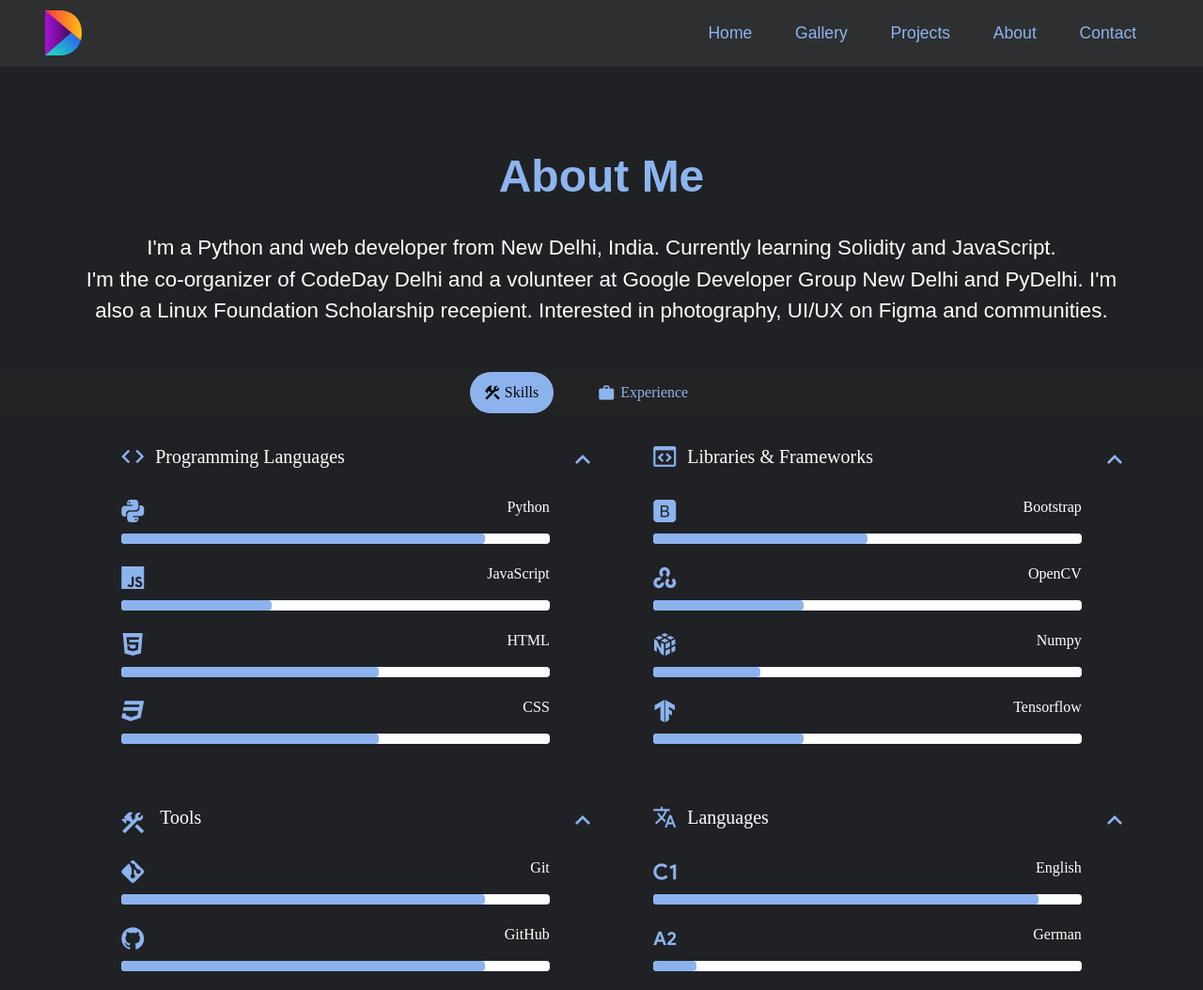
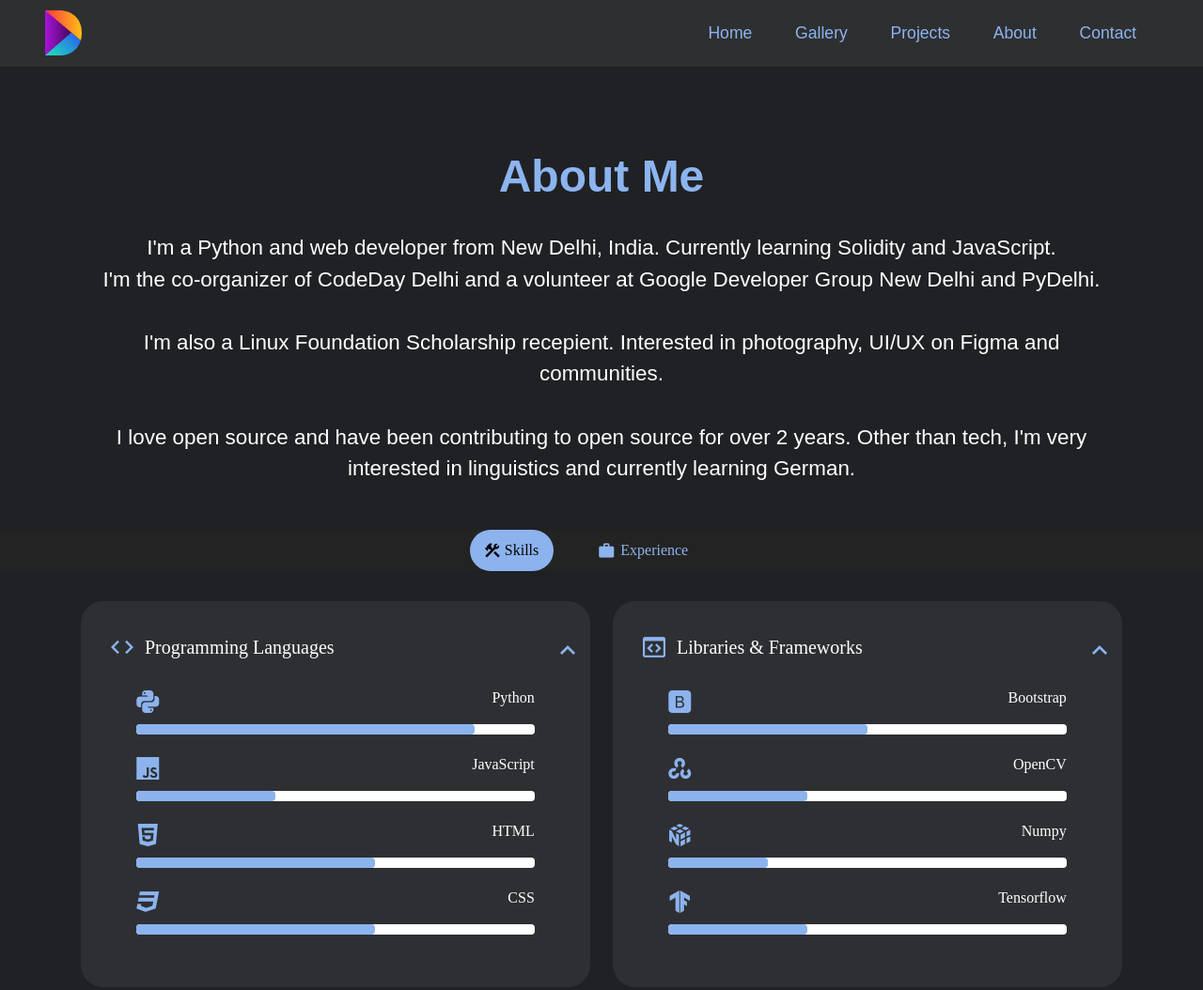
Before and after one commit to Daksh777/website, a plain HTML site: page about.html in a window 1280 px wide. Shown: the top 1054 px of the page at 94% size. Drawn offline with Linux system fonts and the light colour scheme; a web font is replaced by a local one.

Commit message:
Update about

```diff
--- a/about.html
+++ b/about.html
@@ -82,7 +82,11 @@
               About Me</h4>
             <div class="normal-text display-7 align-center">
               <span>I'm a Python and web developer from New Delhi, India. Currently learning Solidity and JavaScript. <br> I'm the co-organizer of CodeDay Delhi and a volunteer at
-                Google Developer Group New Delhi and PyDelhi. I'm also a Linux Foundation Scholarship recepient. Interested in photography, UI/UX on Figma and communities.
+                Google Developer Group New Delhi and PyDelhi. <br><br> I'm also a Linux Foundation Scholarship recepient. Interested in photography, UI/UX on Figma and communities.
+              </span>
+              <span>
+                <br> <br>
+                I love open source and have been contributing to open source for over 2 years. Other than tech, I'm very interested in linguistics and currently learning German.
               </span>
             </div>
           </div>
--- a/main-styles.css
+++ b/main-styles.css
@@ -1372,18 +1372,20 @@ body {
   row-gap: 0;
 }
 
+.skill.skills_content.skills_open {
+  background: #2e2f33;
+  padding: 16px;
+  border-radius: 24px;
+}
+
 .grid {
   display: grid;
   gap: 1.5rem;
 }
 
-/* .container {
-    max-width: 768px;
-    margin-left: 1.5rem;
-    margin-right: 1.5rem;
-} */
 .skills_header {
-  padding-left: 2.7rem;
+  padding-left: 1rem;
+  margin-top: 1.2rem;
   display: flex;
   align-items: center;
   margin-bottom: 1.5rem;
```
